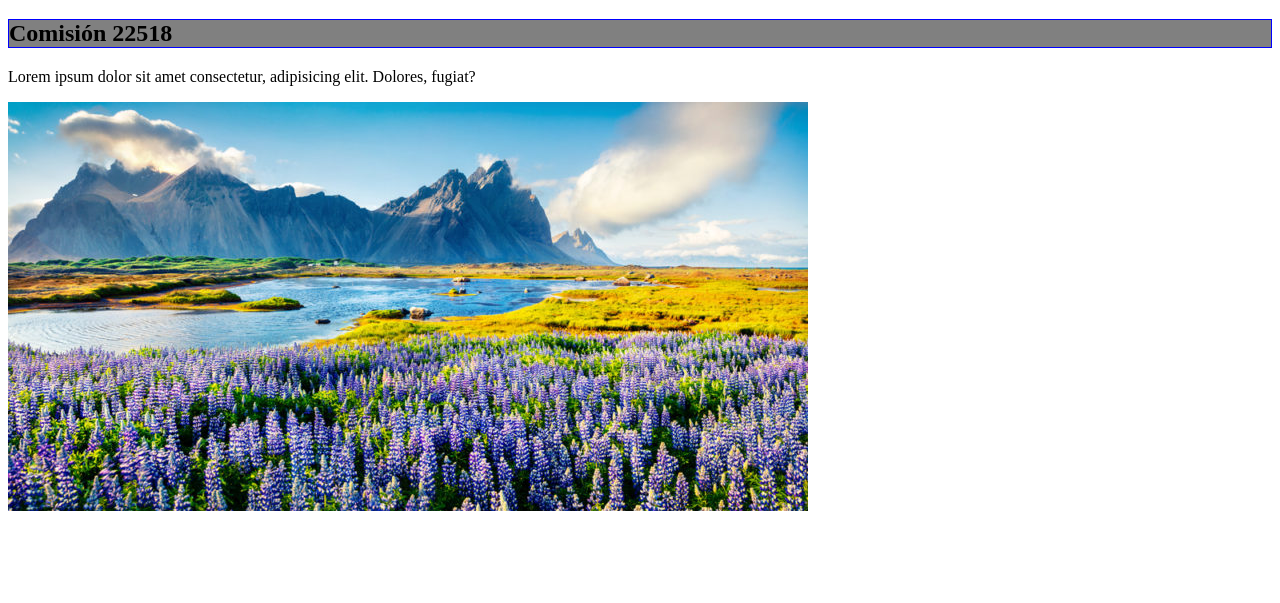
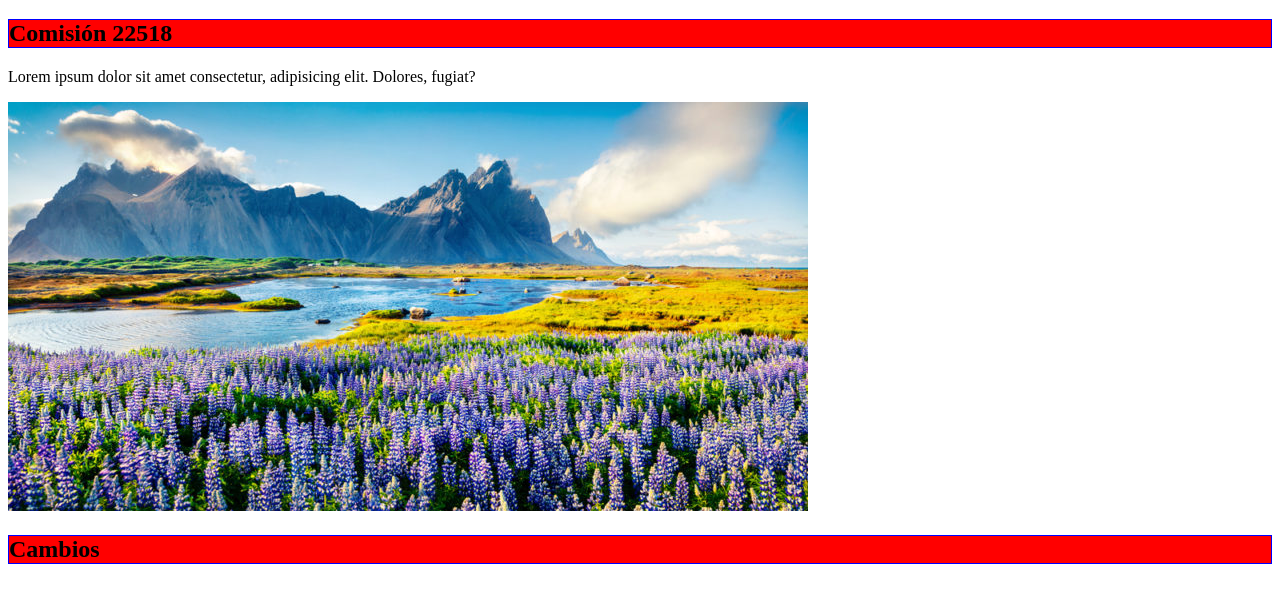
Before and after one commit to JuanPabloNardone/com22518, a plain HTML site: page index.html in a window 1280 px wide. Shown: the part 61-664 px from the top of the page. Drawn offline with Linux system fonts and the light colour scheme.

Commit message:
cambio hecho por Marina

```diff
--- a/css/estilos.css
+++ b/css/estilos.css
@@ -3,5 +3,5 @@ h1{
 }
 h2{
     border: 1px solid blue;
-    background-color: gray;;
+    background-color: red;;
 }
--- a/index.html
+++ b/index.html
@@ -12,5 +12,6 @@
     <h2>Comisión 22518</h2>
     <p>Lorem ipsum dolor sit amet consectetur, adipisicing elit. Dolores, fugiat?</p>
     <img src="img/paisaje-800x409.jpg" alt="paisaje">
+    <h2>Cambios</h2>
 </body>
 </html>
```
